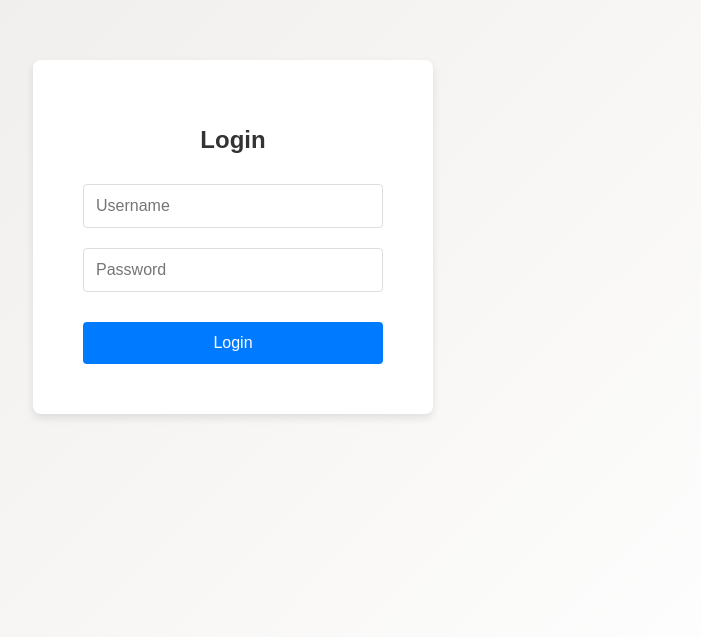
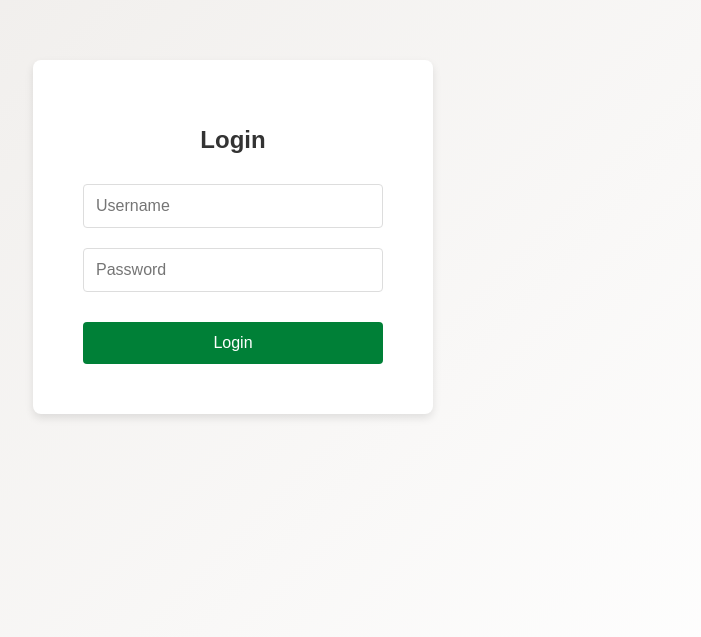
Before and after one commit to mayurchinche/qr-code-project, a React (Vite) app in the folder frontend/: page / in a window 1280 px wide. Shown: the part 163-800 px from the top of the page, without its empty margins (407-1108 px from the left). Built offline with nearby package versions, Linux system fonts and the light colour scheme; no server answers.

Commit message:
Adding changes for login css

```diff
--- a/frontend/src/components/Dashboard.jsx
+++ b/frontend/src/components/Dashboard.jsx
@@ -348,7 +348,6 @@ const handleGenerateURL = async () => {
         {isSuccess && (
           <SuccessMessage>
             URL generated successfully:{' '}
-
             <>
               <QRCodeImage src={qrCode} alt="Generated QR Code" />
               <DownloadButton onClick={handleDownloadQR}>Download QR Code</DownloadButton>
--- a/frontend/src/components/styles.js
+++ b/frontend/src/components/styles.js
@@ -35,13 +35,13 @@ export const Button = styled.button`
   width: 100%;
   border: none;
   border-radius: 4px;
-  background-color: #007bff;
+  background-color: #008037;
   color: white;
   font-size: 16px;
   cursor: pointer;
 
   &:hover {
-    background-color: #0056b3;
+     background-color: #054922;
   }
 `;
 
```
Also changed, not shown: 2 other files (tests, documents, lock files or other folders).
